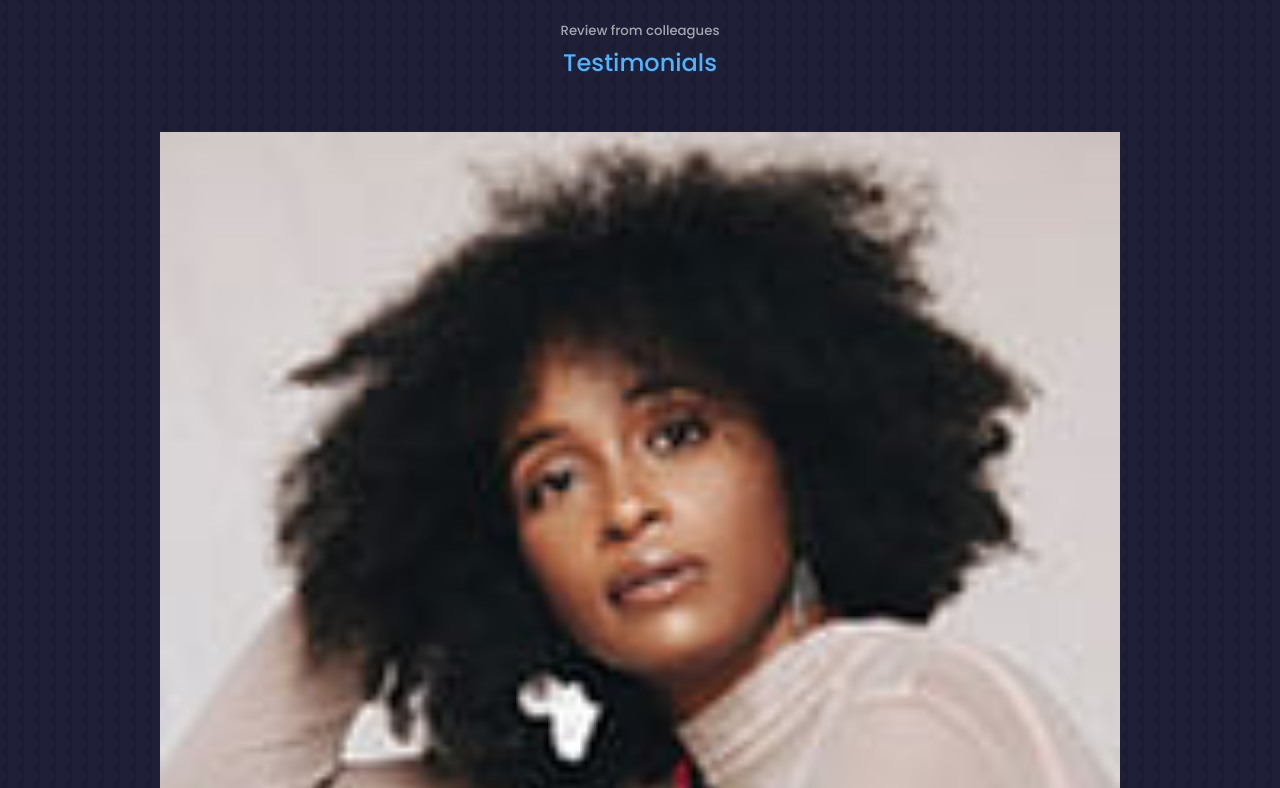
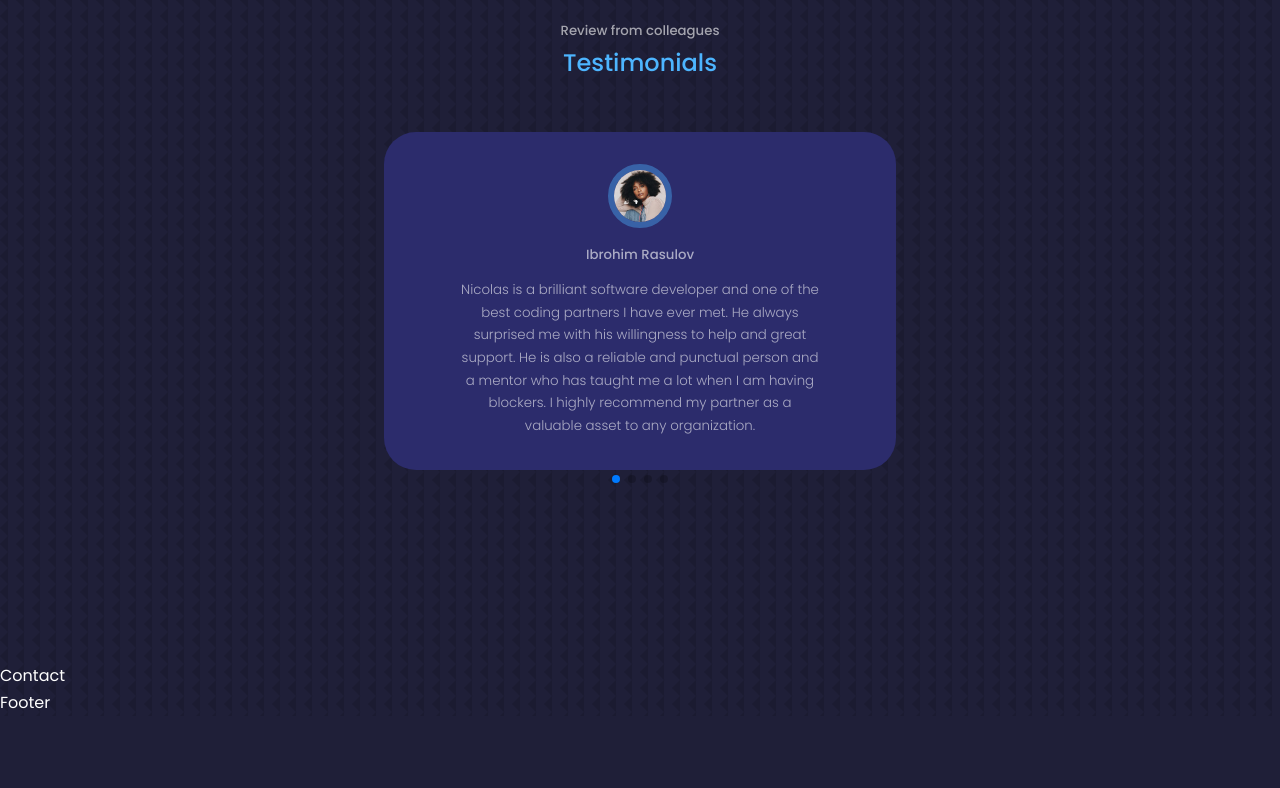
Before and after one commit to Nicolaswg/personal-portfolio, a React (Create React App) app: page / in a window 1280 px wide. Shown: the part 3320-4108 px from the top of the page. After the commit the page ends 4036 px from the top, so only its background shows below. Built offline with nearby package versions, Linux system fonts and the light colour scheme.

Commit message:
Implement testimonial component scss styles

```diff
--- a/src/components/testimonials/testimonials.scss
+++ b/src/components/testimonials/testimonials.scss
@@ -0,0 +1,51 @@
+@use '../../sass/global.scss' as *;
+
+.container.testimonials-container {
+  width: 40%;
+  padding-bottom: 2rem;
+}
+
+.colleagues-avatar {
+  width: 4rem;
+  aspect-ratio: 1/1;
+  overflow: hiddens;
+  border-radius: 50%;
+  margin: 0 auto 1rem;
+  border: 0.4rem solid $color-primary-variant;
+
+  img {
+    border-radius: 50%;
+  }
+}
+
+.testimonial {
+  background: $bg-color-variant;
+  text-align: center;
+  padding: 2rem;
+  border-radius: 2rem;
+  user-select: none;
+}
+
+.colleague-review {
+  color: $color-light;
+  font-weight: 300;
+  display: block;
+  width: 80%;
+  margin: 0.8rem auto 0;
+}
+
+@media screen and (max-width: 1024px) {
+  .container.testimonials-container {
+    width: 60%;
+  }
+}
+
+@media screen and (max-width: 600px) {
+  .container.testimonials-container {
+    width: map_get($container-width,ms);
+  }
+
+  .colleague-review {
+    width: map_get($container-width,ms);
+  }
+}
```
